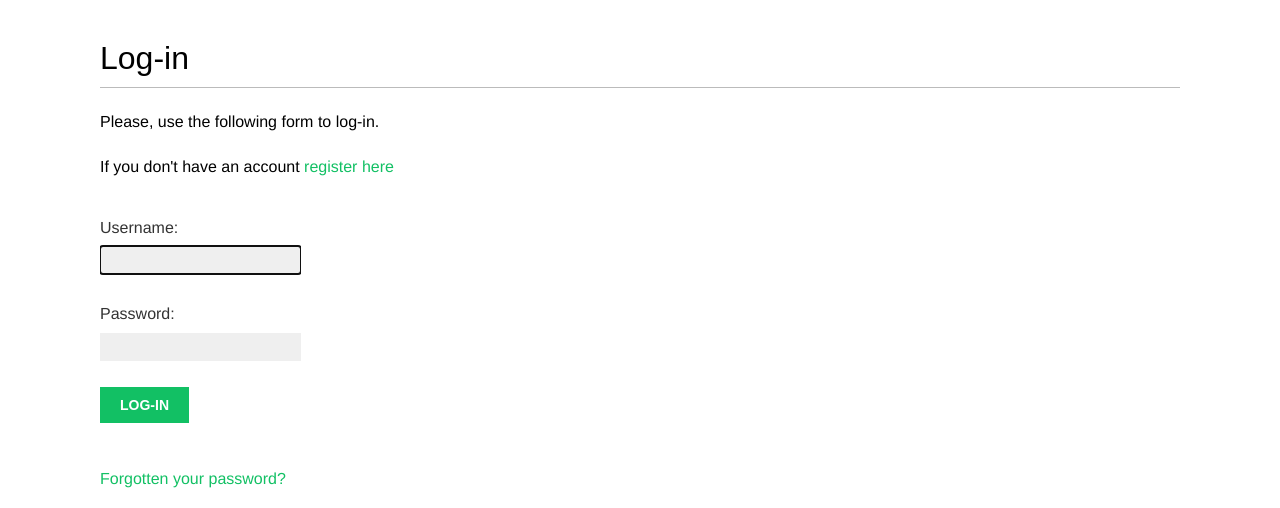
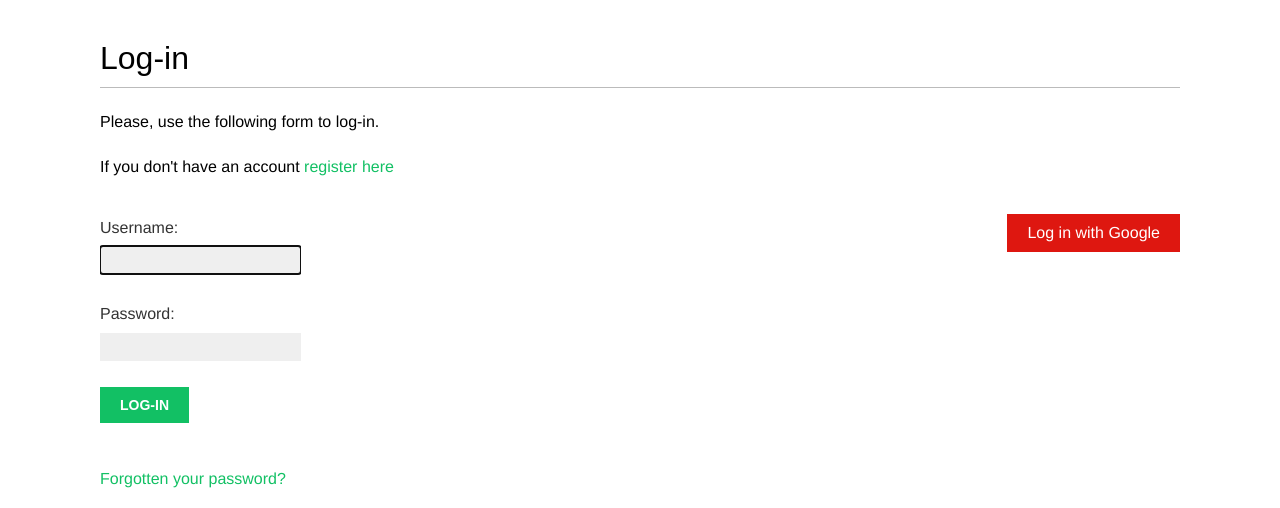
Before and after one commit to DoriDoro/django-bookmarks-social-media, a Django app: page /accounts/login/ in a window 1280 px wide. Shown: the part 47-555 px from the top of the page. Run offline with Django 5.2, Linux system fonts and the light colour scheme; some web fonts are replaced.

Commit message:
Chpt 5 - add social autentication - login

```diff
--- a/account/templates/registration/login.html
+++ b/account/templates/registration/login.html
@@ -30,4 +30,12 @@
       </a>
     </p>
   </div>
+
+    <div class="social">
+      <ul>
+        <li class="google">
+          <a href="{% url 'social:begin' 'google-oauth2' %}">Log in with Google</a>
+        </li>
+      </ul>
+    </div>
 {% endblock %}
--- a/bookmarks/urls.py
+++ b/bookmarks/urls.py
@@ -14,6 +14,7 @@ Including another URLconf
     1. Import the include() function: from django.urls import include, path
     2. Add a URL to urlpatterns:  path('blog/', include('blog.urls'))
 """
+
 from django.conf import settings
 from django.conf.urls.static import static
 from django.contrib import admin
@@ -23,10 +24,8 @@ urlpatterns = [
     path("admin/", admin.site.urls),
     path("accounts/", include("django.contrib.auth.urls")),
     path("account/", include("account.urls", namespace="account")),
+    path("social-auth/", include("social_django.urls", namespace="social")),
 ]
 
 if settings.DEBUG:
-    urlpatterns += static(
-        settings.MEDIA_URL,
-        document_root=settings.MEDIA_ROOT
-    )
+    urlpatterns += static(settings.MEDIA_URL, document_root=settings.MEDIA_ROOT)
--- a/requirements.txt
+++ b/requirements.txt
@@ -1,6 +1,9 @@
 asgiref==3.8.1
 Django==5.1.4
+django-extensions==3.2.3
 ipython==9.0.0
 pillow==11.1.0
 python-decouple==3.8
-sqlparse==0.5.3
+pyOpenSSL==25.0.0
+social-auth-app-django==5.4.3
+Werkzeug==3.1.3
```
Also changed, not shown: bookmarks/settings.py (+11 -1 lines), db.sqlite3, 3 other files.
